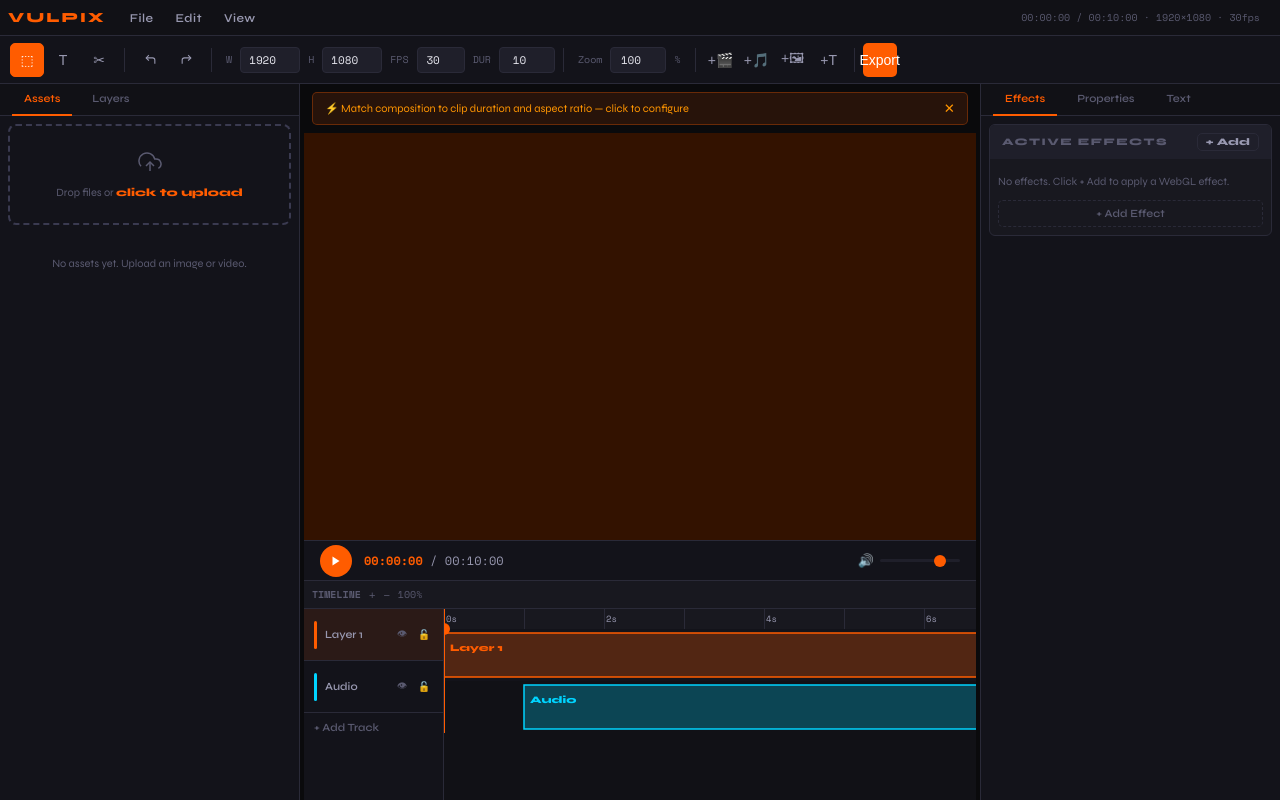
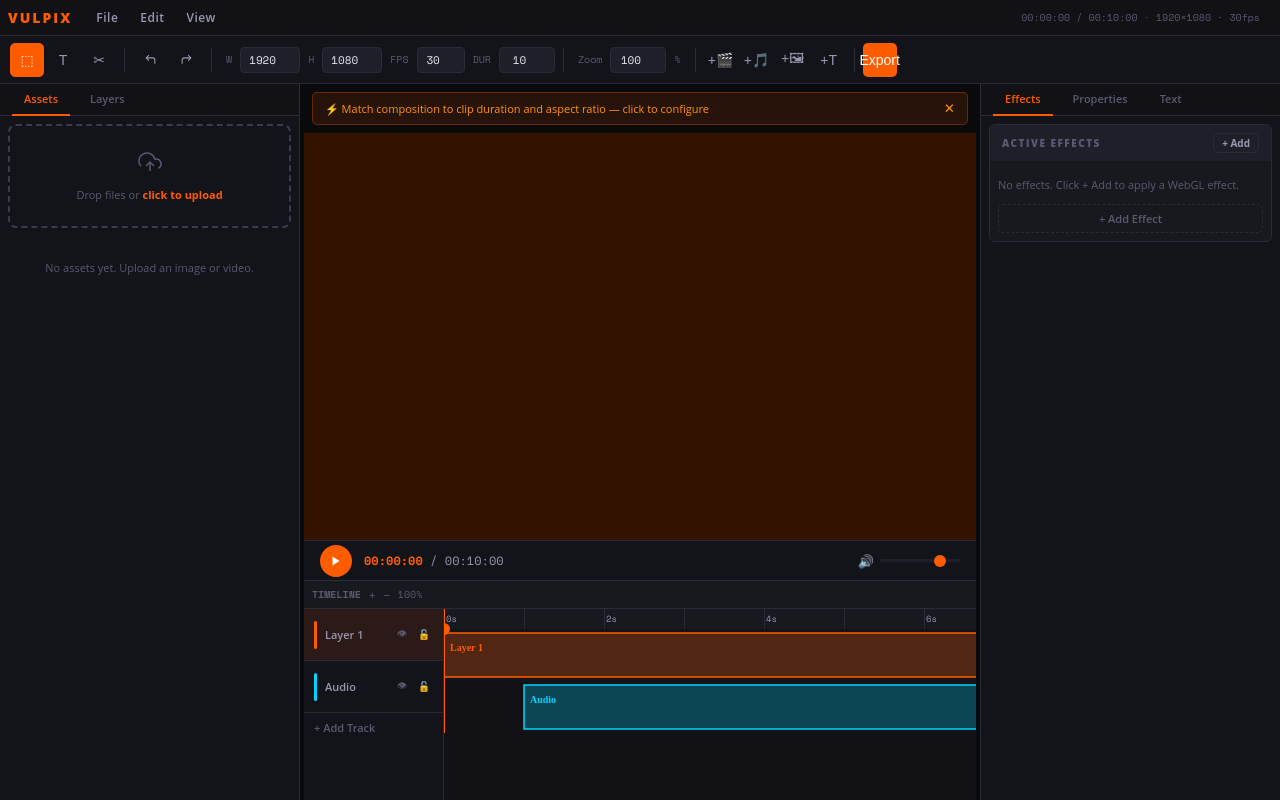
Before and after one commit to MakiNishi3/VULPIXISM-Video-Editor, a plain HTML site: page index.html in a window 1280 px wide. Drawn offline with nearby package versions, Linux system fonts and the light colour scheme.

Commit message:
Change font-ui from 'Syne' to 'Open Sans'

```diff
--- a/index.html
+++ b/index.html
@@ -18,7 +18,7 @@
 --border:#2a2a38;--border2:#3a3a50;
 --panel:#13131a;--panel2:#1a1a24;
 --success:#00e676;--warning:#ffab00;--error:#ff1744;
---font-mono:'Space Mono',monospace;--font-ui:'Syne',sans-serif;
+--font-mono:'Space Mono',monospace;--font-ui:'Open Sans',sans-serif;
 --track-h:52px;--header-h:36px;--toolbar-h:48px;--timeline-h:220px;--panel-w:300px;
 }
 html,body{width:100%;height:100%;overflow:hidden;background:var(--bg);color:var(--text);font-family:var(--font-ui)}
```
